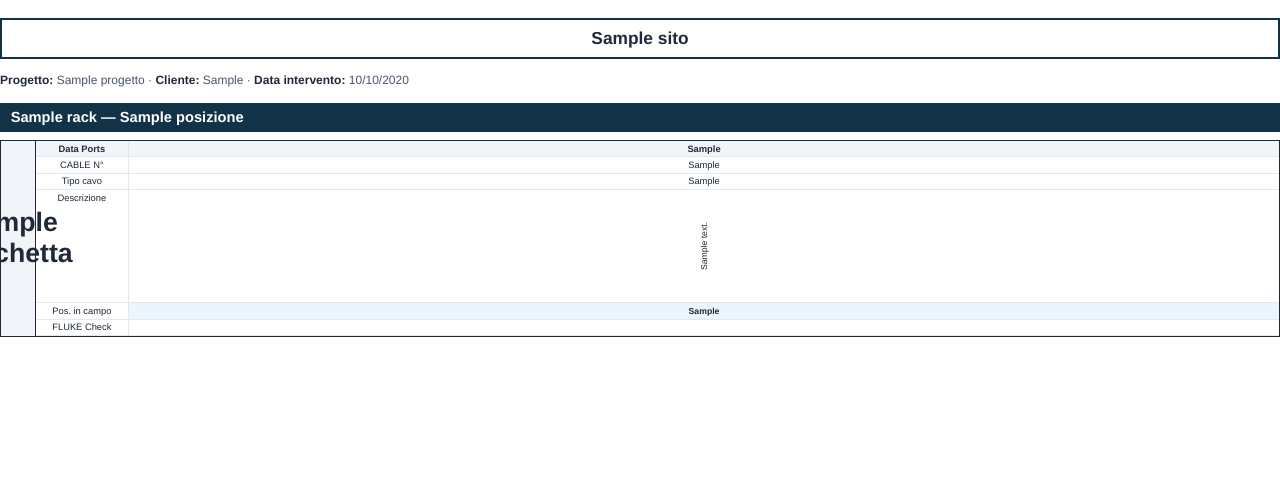
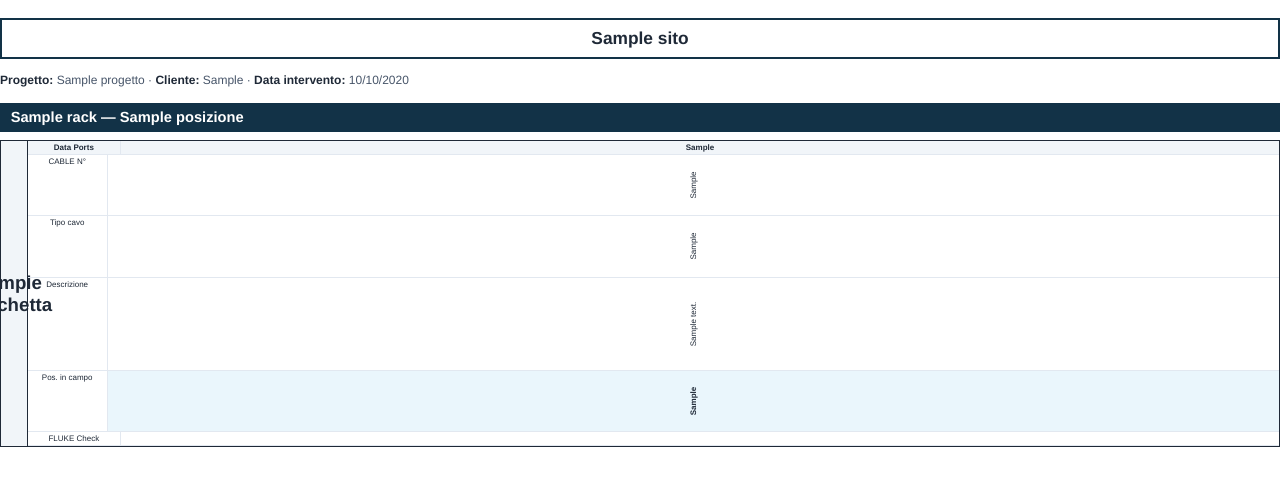
Before and after one commit to lomax73/FBORackReport, a Django app: template templates/cablaggio/report_pdf.html in a window 1280 px wide. Shown: the part 47-533 px from the top of the page. Run offline with Django 5.2, Linux system fonts and the light colour scheme; the template is opened without the code that fills it: most values are stand-ins (such as "Sample title", 1, 10 or a date in 2020).

Commit message:
Riduci font e metti in verticale i dati porta nel PDF
I testi nelle celle del report (numero cavo, tipo cavo, posizione in
campo) erano orizzontali e troppo grandi, causando wrapping su più
righe con molte porte. Ora sono verticali come la descrizione, con
font ridotto, per un pannello più compatto e leggibile.

Co-Authored-By: Claude Sonnet 5 <noreply@anthropic.com>

```diff
--- a/templates/cablaggio/report_pdf.html
+++ b/templates/cablaggio/report_pdf.html
@@ -55,8 +55,8 @@
 
     .panel { display: flex; margin-bottom: 8pt; border: 1px solid #1f2937; page-break-inside: avoid; }
     .panel-label {
-        width: 26pt; display: flex; align-items: center; justify-content: center;
-        font-size: 20pt; font-weight: bold; border-right: 1px solid #1f2937;
+        width: 20pt; display: flex; align-items: center; justify-content: center;
+        font-size: 14pt; font-weight: bold; border-right: 1px solid #1f2937;
         background: #f1f5f9;
     }
     .panel-grid { flex: 1; }
@@ -64,20 +64,27 @@
     .panel-row.head { background: #f1f5f9; font-weight: bold; }
     .cell {
         flex: 1; min-width: 0; border-right: 1px solid #e2e8f0; border-bottom: 1px solid #e2e8f0;
-        padding: 2pt 1pt; text-align: center; font-size: 7pt; overflow: hidden;
+        padding: 1.5pt 1pt; text-align: center; font-size: 6pt; overflow: hidden;
     }
     .cell:last-child { border-right: none; }
-    .cell-desc-row { height: 85pt; position: relative; }
+    .cell-vert-row { height: 46pt; position: relative; }
+    .cell-vert {
+        position: absolute; top: 50%; left: 50%;
+        white-space: nowrap;
+        transform: translate(-50%, -50%) rotate(-90deg);
+        font-size: 6pt;
+    }
+    .cell-desc-row { height: 70pt; position: relative; }
     .cell-desc {
         position: absolute; top: 50%; left: 50%;
         white-space: nowrap;
         transform: translate(-50%, -50%) rotate(-90deg);
-        font-size: 6.5pt;
+        font-size: 6pt;
     }
     .cell-vuota { background: repeating-linear-gradient(45deg, #f8fafc, #f8fafc 4pt, #e2e8f0 4pt, #e2e8f0 5pt); }
-    .cell-zona { font-size: 6.5pt; font-weight: bold; background: #eaf6fc; }
+    .cell-zona { font-size: 6pt; font-weight: bold; background: #eaf6fc; }
 
-    .badge { display: inline-block; padding: 0.5pt 4pt; border-radius: 6pt; font-size: 6.5pt; font-weight: bold; color: #fff; }
+    .badge { display: inline-block; padding: 0.5pt 4pt; border-radius: 6pt; font-size: 6pt; font-weight: bold; color: #fff; }
     .badge-ok { background: #22c55e; }
     .badge-p2 { background: #f59e0b; }
 </style>
@@ -118,19 +125,23 @@
                 {% endfor %}
             </div>
             <div class="panel-row">
-                <div class="cell" style="flex:0 0 70pt;">CABLE N&deg;</div>
+                <div class="cell" style="flex:0 0 60pt;">CABLE N&deg;</div>
                 {% for p in e.elemento.posizioni.all %}
-                <div class="cell">{{ p.cavo_n }}</div>
+                <div class="cell cell-vert-row">
+                    <div class="cell-vert">{{ p.cavo_n }}</div>
+                </div>
                 {% endfor %}
             </div>
             <div class="panel-row">
-                <div class="cell" style="flex:0 0 70pt;">Tipo cavo</div>
+                <div class="cell" style="flex:0 0 60pt;">Tipo cavo</div>
                 {% for p in e.elemento.posizioni.all %}
-                <div class="cell {% if p.non_cablata %}cell-vuota{% endif %}">{{ p.tipo_cavo }}</div>
+                <div class="cell cell-vert-row {% if p.non_cablata %}cell-vuota{% endif %}">
+                    <div class="cell-vert">{{ p.tipo_cavo }}</div>
+                </div>
                 {% endfor %}
             </div>
             <div class="panel-row">
-                <div class="cell" style="flex:0 0 70pt;">Descrizione</div>
+                <div class="cell" style="flex:0 0 60pt;">Descrizione</div>
                 {% for p in e.elemento.posizioni.all %}
                 <div class="cell cell-desc-row {% if p.non_cablata %}cell-vuota{% endif %}">
                     {% if not p.non_cablata %}<div class="cell-desc">{{ p.descrizione }}</div>{% endif %}
@@ -138,9 +149,11 @@
                 {% endfor %}
             </div>
             <div class="panel-row">
-                <div class="cell" style="flex:0 0 70pt;">Pos. in campo</div>
+                <div class="cell" style="flex:0 0 60pt;">Pos. in campo</div>
                 {% for p in e.elemento.posizioni.all %}
-                <div class="cell cell-zona">{{ p.posizione_in_campo }}</div>
+                <div class="cell cell-vert-row cell-zona">
+                    <div class="cell-vert">{{ p.posizione_in_campo }}</div>
+                </div>
                 {% endfor %}
             </div>
             <div class="panel-row">
```
